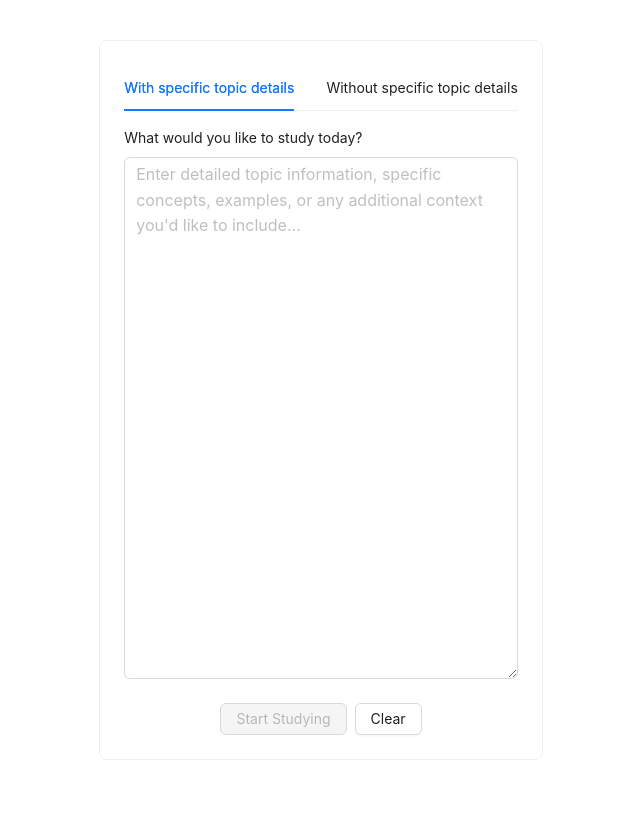
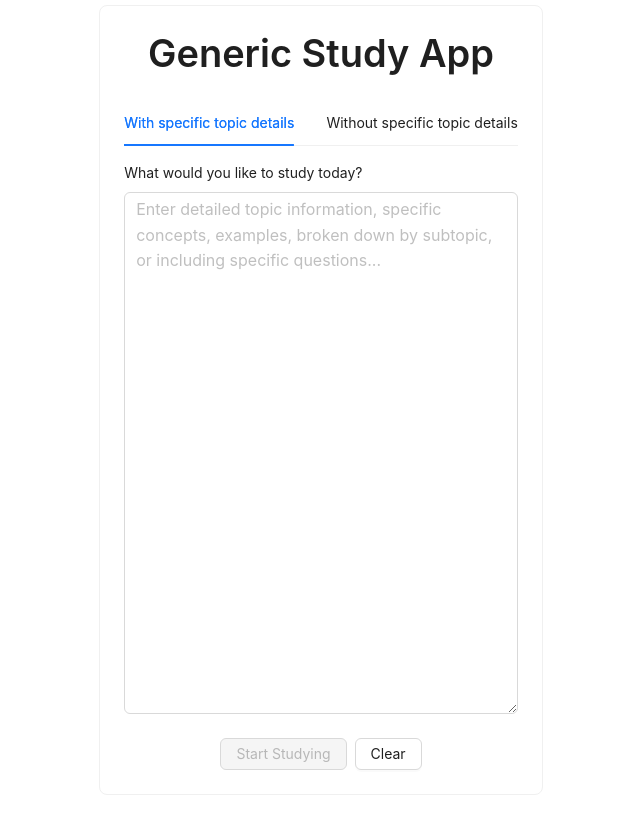
Before and after one commit to Macioa/GenericStudyApp, a React (Vite) app: page / in a window 1280 px wide. Shown: the top 834 px of the page, without its empty margins (319-959 px from the left). Built offline with nearby package versions, Linux system fonts and the light colour scheme.

Commit message:
formatting fixes

```diff
--- a/src/App.tsx
+++ b/src/App.tsx
@@ -3,7 +3,7 @@ import { Button, Card, Input, Form, Typography, Space, Tabs } from 'antd'
 import { z } from 'zod'
 import './App.css'
 
-const { Text } = Typography
+const { Text, Title } = Typography
 
 // Zod schema for validation
 const studyTopicSchema = z.object({
@@ -41,7 +41,7 @@ function App() {
         <Form layout="vertical">
           <Form.Item label="What would you like to study today?">
             <Input.TextArea
-              placeholder="Enter detailed topic information, specific concepts, examples, or any additional context you'd like to include..."
+              placeholder="Enter detailed topic information, specific concepts, examples, broken down by subtopic, or including specific questions..."
               value={studyTopic}
               onChange={handleTopicChange}
               status={studyTopic && !isValid ? 'error' : ''}
@@ -111,6 +111,9 @@ function App() {
   return (
     <div style={{ padding: '24px', maxWidth: '1200px', margin: '0 auto' }}>
       <Card>
+        <Title level={1} style={{ textAlign: 'center', marginBottom: '24px' }}>
+          Generic Study App
+        </Title>
         <Tabs
           activeKey={activeTab}
           onChange={setActiveTab}
```
